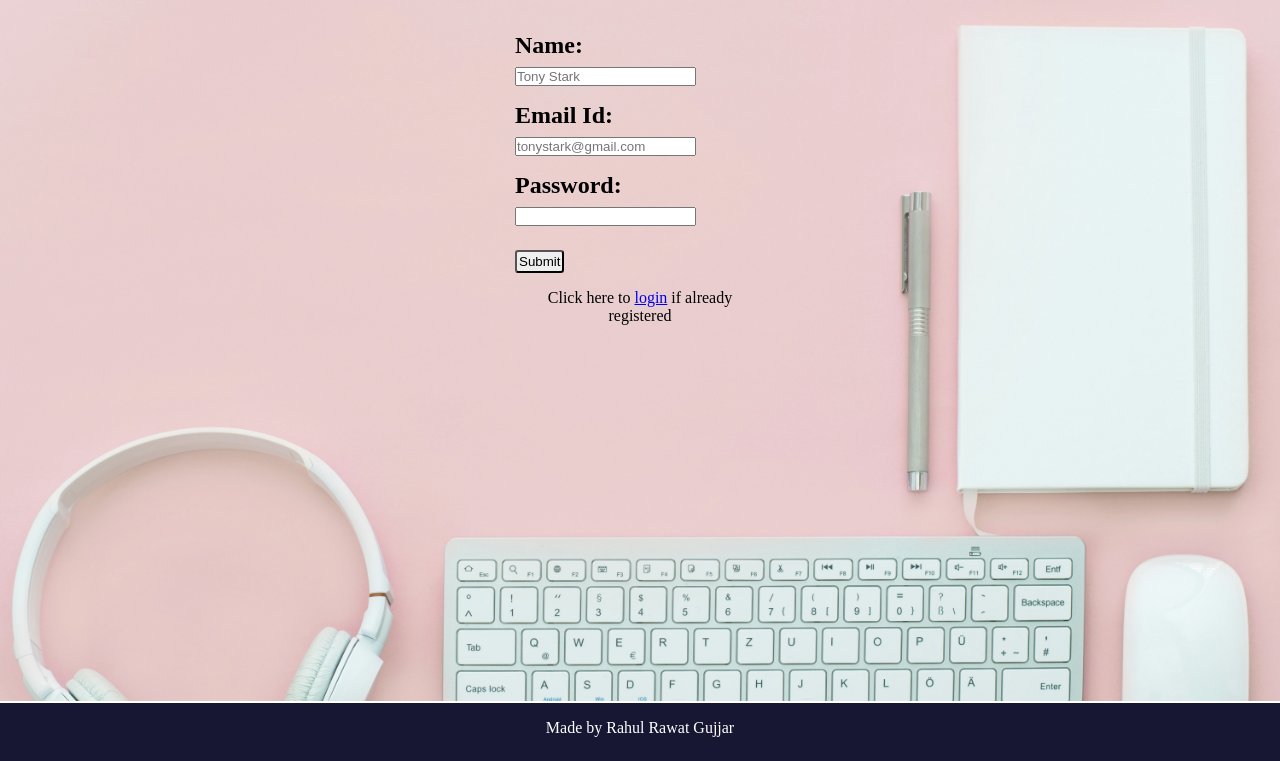
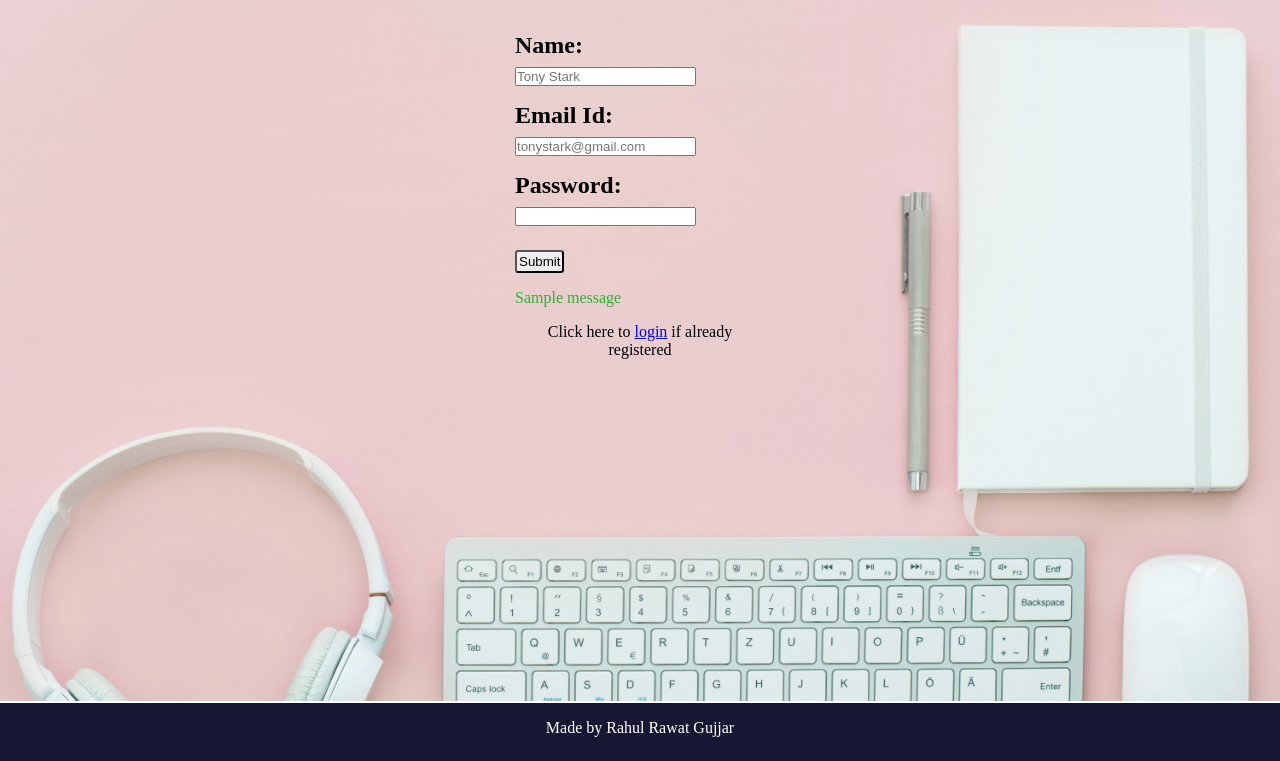
Before and after one commit to rahulrawatgujjar/auth-website, a Flask app: page /register in a window 1280 px wide. Shown: the part 39-800 px from the top of the page. Run offline with Flask 3, Linux system fonts and the light colour scheme; one stand-in notice (Sample message) is shown.

Commit message:
added flash messages for error handling or alerts

```diff
--- a/app.py
+++ b/app.py
@@ -1,4 +1,4 @@
-from flask import Flask, render_template, request, jsonify,redirect,url_for
+from flask import Flask, render_template, request, jsonify,redirect,url_for,flash
 from flask_login import LoginManager, UserMixin, login_user, logout_user, login_required, current_user
 # from flask_sqlalchemy import SQLAlchemy
 from werkzeug.security import generate_password_hash, check_password_hash
@@ -57,20 +57,21 @@ def login():
       parameters={
         "email":email
       }
-      result=conn.execute(query,parameters)
+      result=conn.execute(query,parameters).first()
       conn.commit()
-      entry=result.first()
-      if entry:
-        result=entry._asdict()
+      if result:
+        result=result._asdict()
+        if check_password_hash(result["password"],password):
+          user=User(user_id=result["id"],name=result["name"],email=result["email"])
+          login_user(user)
+          return redirect(url_for("dashboard"))
+        else:
+          flash("Invalid Password","error")
       else:
-        return "Invalid Username"
-    if check_password_hash(result["password"],password):
-      user=User(user_id=result["id"],name=result["name"],email=result["email"])
-      login_user(user)
-      return redirect(url_for("dashboard"))
-    else:
-      return "Invalid Password"
+        flash("Invalid Username","error")
+      return render_template("login.html")
   return render_template("login.html")
+
 
 
 @app.route("/register",methods=["GET","POST"])
@@ -85,22 +86,24 @@ def register():
       parameters={
         "email":email
       }
-      result=conn.execute(query,parameters)
-      entry=result.first()
-      if entry:
+      result=conn.execute(query,parameters).first()
+      conn.commit()
+      if result:
+        flash("Email alrgeady exists","error")
+        return render_template("register.html")
+      else:
+        query=text("INSERT INTO users(name,email,password) VALUES(:name,:email,:password)")
+        parameters={
+          "name":name,
+          "email":email,
+          "password":hashed_password
+        }
+        conn.execute(query,parameters)
         conn.commit()
-        return "Email already found"
-      # writing signup to database
-      query=text("INSERT INTO users(name,email,password) VALUES(:name,:email,:password)")
-      parameters={
-        "name":name,
-        "email":email,
-        "password":hashed_password
-      }
-      conn.execute(query,parameters)
-      conn.commit()
-    return redirect(url_for("login"))
+        flash("Registration successfull. Please login.","success")
+        return redirect(url_for("login"))
   return render_template("register.html")
+
 
 @app.route("/dashboard")
 @login_required
--- a/static/style.css
+++ b/static/style.css
@@ -58,3 +58,15 @@ footer {
 .inner{
   width: 250px;
 }
+
+.alert{
+  padding-bottom: 1rem;
+}
+
+.alert-success{
+  color: rgb(48, 178, 48);
+}
+
+.alert-error{
+  color: red;
+}
--- /dev/null
+++ b/templates/error.html
@@ -0,0 +1,11 @@
+<div>
+  {% with messages=get_flashed_messages(with_categories=True) %}
+    {% if messages: %}
+      {% for category,message in messages: %}
+        <div class="alert alert-{{category}}">
+          {{message}}
+        </div>
+      {% endfor %}
+    {% endif %}
+  {% endwith %}
+</div>
--- a/templates/login.html
+++ b/templates/login.html
@@ -25,6 +25,7 @@
             <br>
             <input type="submit" id="submit">
           </form>
+          {% include "error.html" %}
           <p style="text-align: center;">Click here to <a href="/register">register</a> if not registered</p>
         </div>
       </div>
--- a/templates/register.html
+++ b/templates/register.html
@@ -29,6 +29,7 @@
             <br>
             <input type="submit" id="submit">
           </form>
+          {% include "error.html" %}
           <p style="text-align: center;">Click here to <a href="/login">login</a> if already registered</p>
         </div>
       </div>
```
